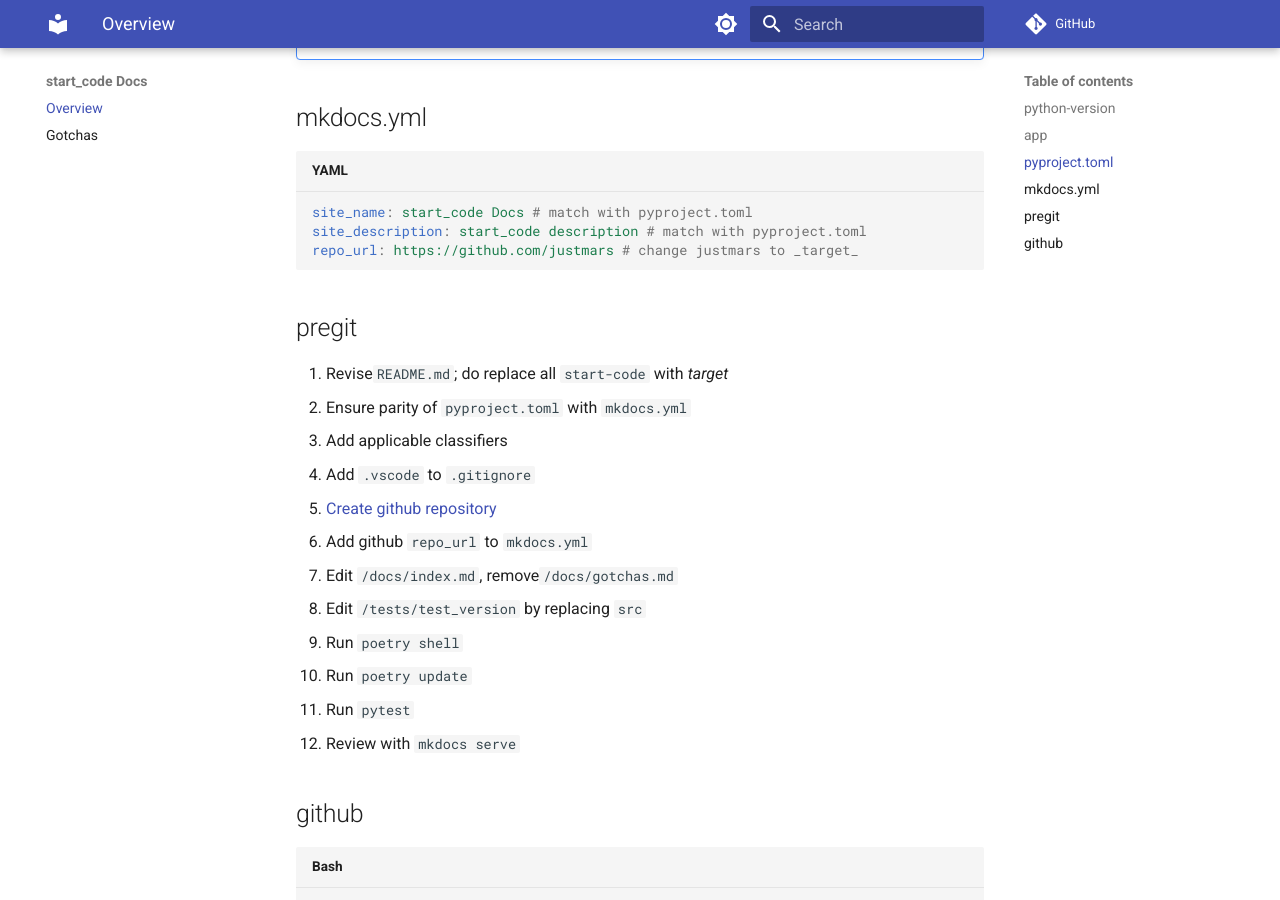
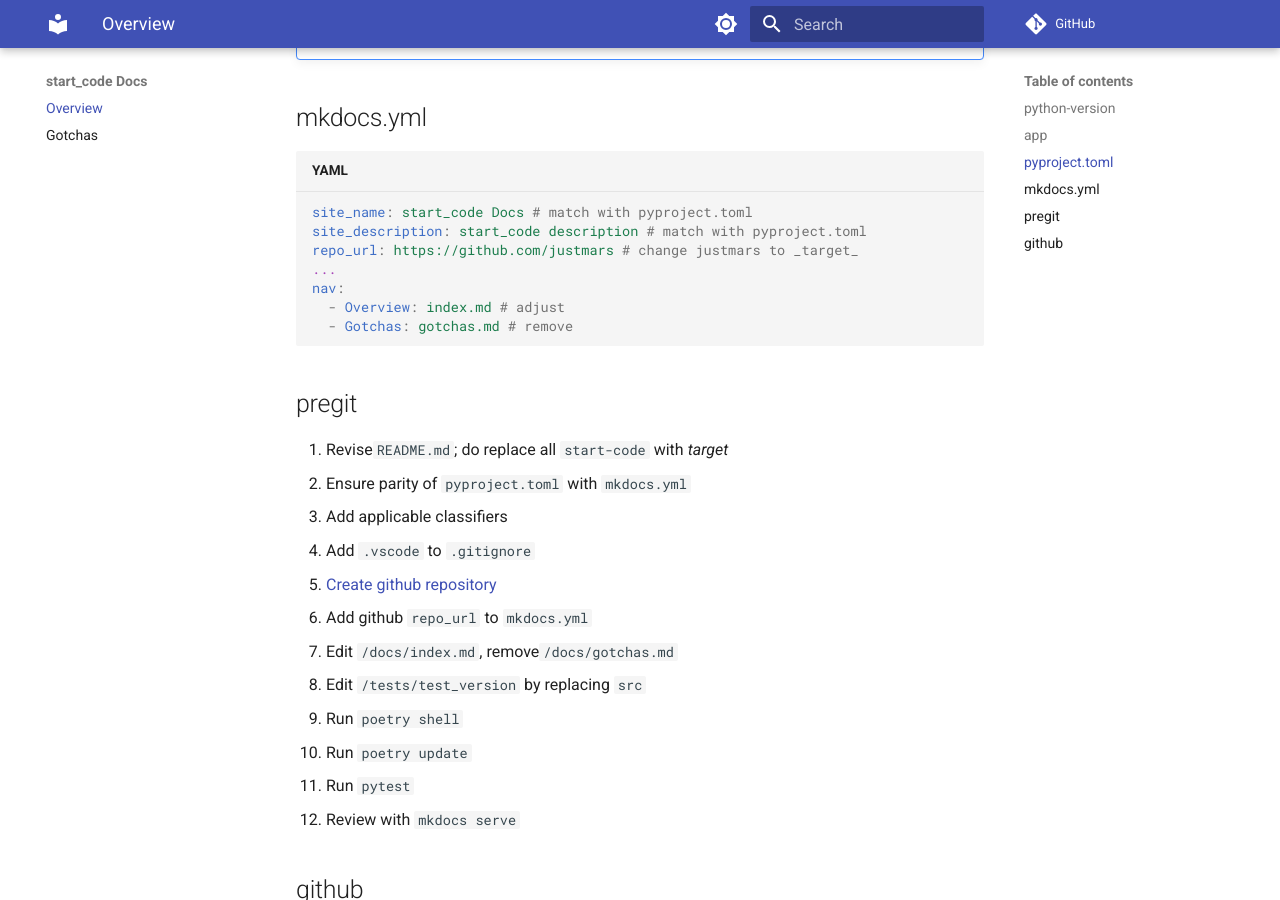
Before and after one commit to justmars/start-code, an MkDocs documentation site: the page built from docs/index.md, in a window 1280 px wide and 900 px high, scrolled down 1065 px. Built offline with MkDocs 1.6.1 and Material for MkDocs 9.7.7, drawn with Linux system fonts in a browser that asks for light colours.

Commit message:
feat: change index.md

````diff
--- a/docs/index.md
+++ b/docs/index.md
@@ -36,10 +36,14 @@ version = "0.0.1" # see tests/test_version
 
 ## mkdocs.yml
 
-```yml
+```yaml
 site_name: start_code Docs # match with pyproject.toml
 site_description: start_code description # match with pyproject.toml
 repo_url: https://github.com/justmars # change justmars to _target_
+...
+nav:
+  - Overview: index.md # adjust
+  - Gotchas: gotchas.md # remove
 ```
 
 ## pregit
````
